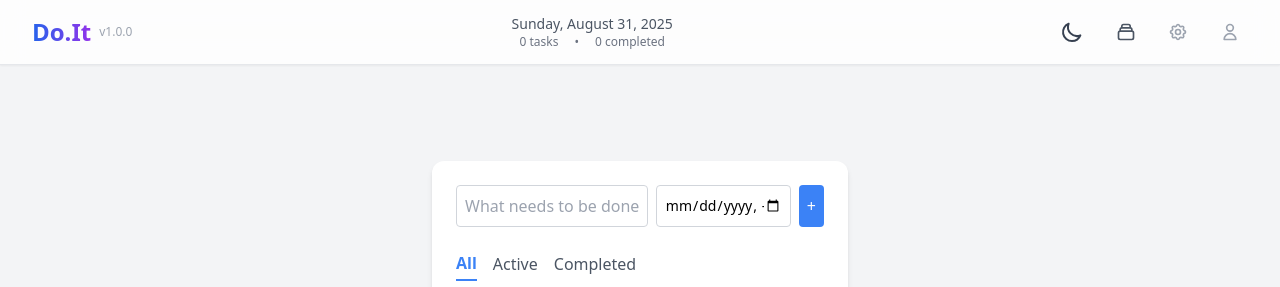
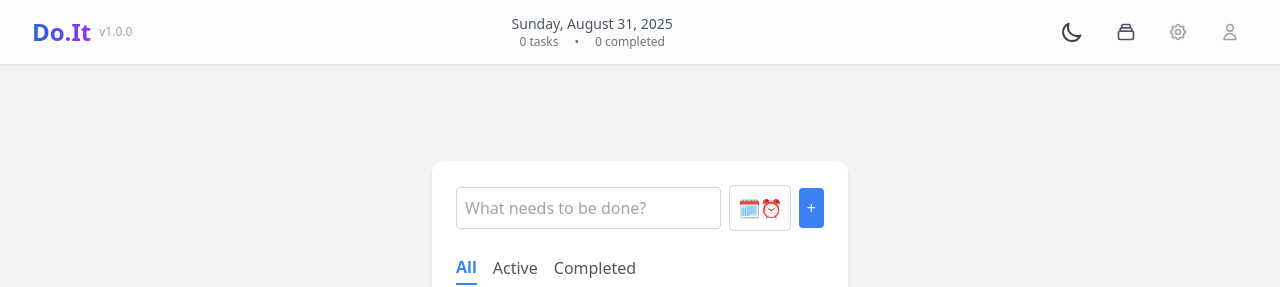
Before and after one commit to faithArchibong555/to-do-app, a React (Vite) app: page / in a window 1280 px wide. Shown: the top 287 px of the page. Built offline with nearby package versions, Linux system fonts and the light colour scheme.

Commit message:
Replaced the deadline with icons

```diff
--- a/src/components/AddTask.jsx
+++ b/src/components/AddTask.jsx
@@ -1,9 +1,11 @@
-import { useState } from "react";
+import { useState, useRef } from "react";
 
 export default function AddTask({ tasks, setTasks }) {
   const [input, setInput] = useState("");
   const [deadline, setDeadline] = useState("");
 
+  // Ref to hidden datetime input
+  const deadlineRef = useRef(null);
 
   const handleAddTask = () => {
     const trimmedInput = input.trim();
@@ -29,14 +31,13 @@ export default function AddTask({ tasks, setTasks }) {
       },
     ]);
 
+    setInput("");
     setDeadline("");
-
-
-    setInput("");
   };
 
   return (
- <div className="flex gap-2 mb-6 w-full">
+    <div className="flex gap-2 mb-6 w-full items-center">
+      {/* Text input */}
       <input
         type="text"
         placeholder="What needs to be done?"
@@ -46,21 +47,30 @@ export default function AddTask({ tasks, setTasks }) {
         onKeyDown={(e) => e.key === "Enter" && handleAddTask()}
       />
 
+      {/* Calendar & Clock icon */}
+      <button
+        onClick={() => deadlineRef.current?.showPicker?.()} // opens native picker
+        className="p-2 border border-gray-300 rounded cursor-pointer hover:bg-gray-100 text-lg"
+      >
+        🗓️⏰
+      </button>
+
+      {/* Hidden datetime input */}
       <input
+        ref={deadlineRef}
         type="datetime-local"
         value={deadline}
         onChange={(e) => setDeadline(e.target.value)}
-    className="p-2 border border-gray-300 rounded text-sm max-w-[135px] flex-shrink-0"
+        className="hidden"
       />
 
+      {/* Add button */}
       <button
         onClick={handleAddTask}
-    className="bg-blue-500 text-white p-2 rounded hover:bg-blue-600 flex-shrink-0"
+        className="bg-blue-500 text-white p-2 rounded hover:bg-blue-600"
       >
         +
       </button>
     </div>
-
-
   );
 }
```
Lines whose indentation alone changed are shown as unchanged.
